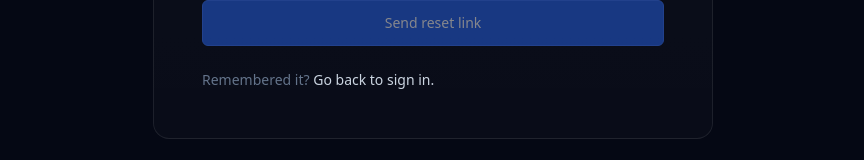
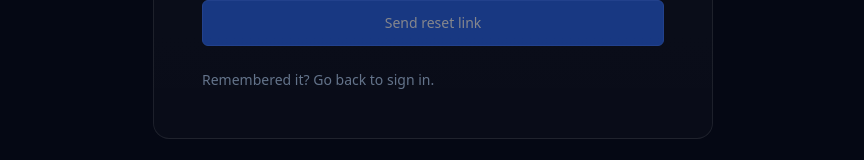
Before and after one commit to montelioncapital/montelion-app-v1, a Next.js app: page /auth/forgot-password in a window 1280 px wide. Shown: the part 464-624 px from the top of the page, without its empty margins (207-1071 px from the left). Built offline with nearby package versions, Linux system fonts and the light colour scheme.

Commit message:
Update ForgotPasswordClient.jsx

```diff
--- a/app/auth/forgot-password/ForgotPasswordClient.jsx
+++ b/app/auth/forgot-password/ForgotPasswordClient.jsx
@@ -77,7 +77,11 @@ export default function ForgotPasswordPage() {
           Remembered it?{" "}
           <a
             href="/login"
-            className="text-slate-300 hover:text-slate-200 no-underline"
+            className="text-slate-500 no-underline cursor-pointer hover:none active:none focus:none"
+            style={{
+              textDecoration: "none",
+              color: "inherit",
+            }}
           >
             Go back to sign in.
           </a>
```
